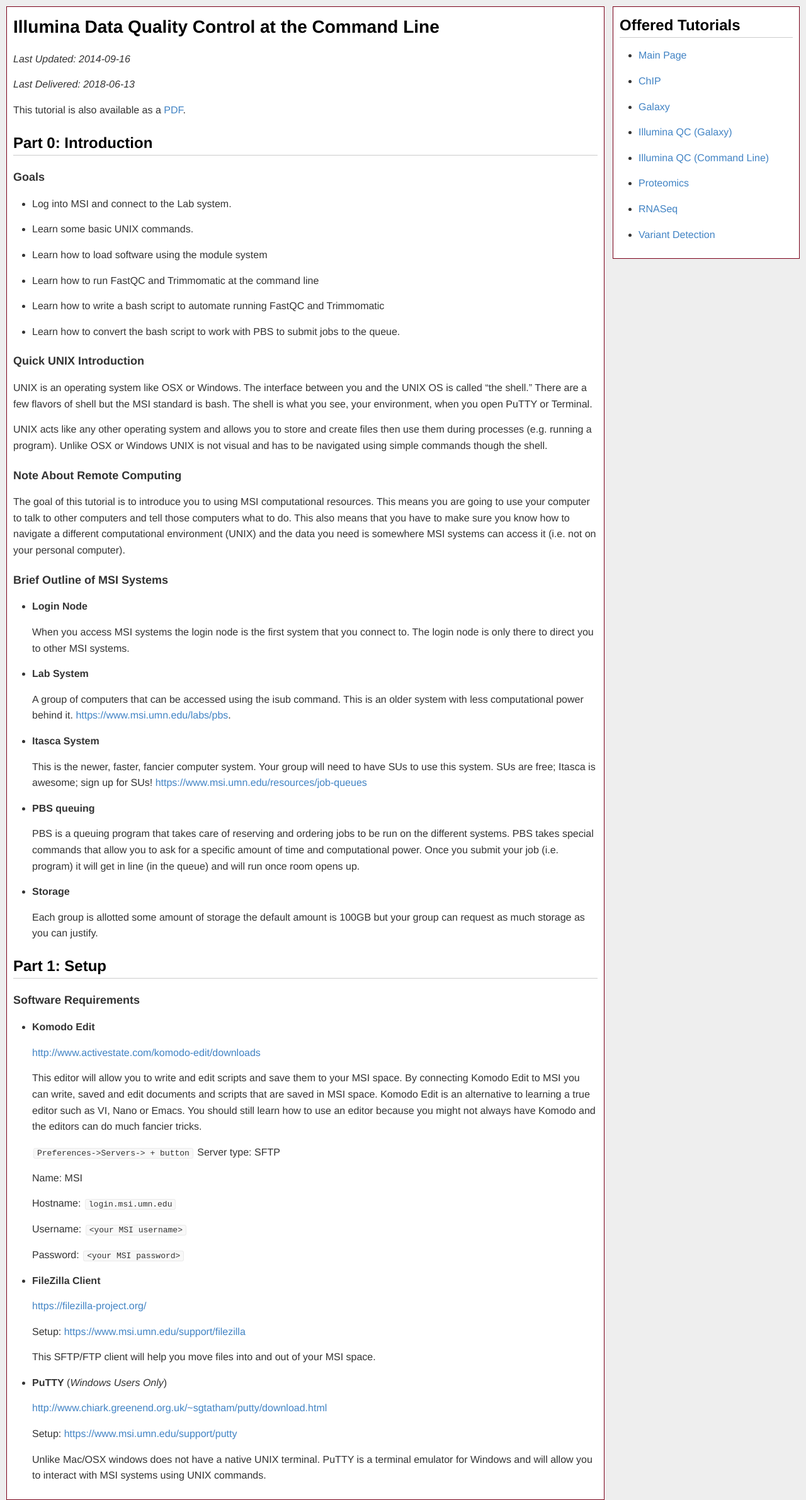
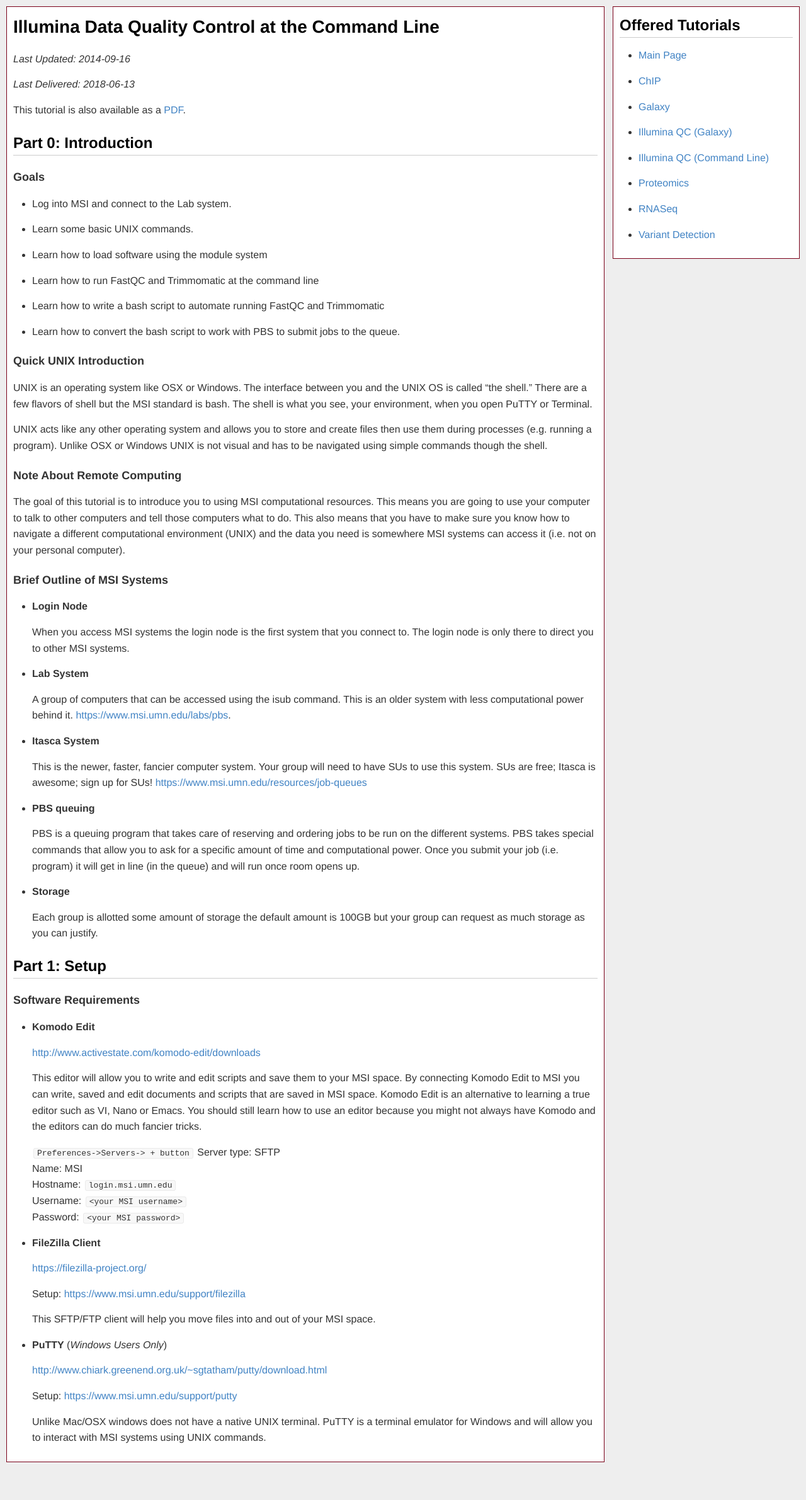
Before and after one commit to msi-ris/Tutorials, a Jekyll site: the page built from illumina_qc_cmd.md, in a window 1280 px wide. Shown: the whole page at 63% size. Built offline with Jekyll 4.4.1, drawn with Linux system fonts in a browser that asks for light colours; after the commit the page ends 2322 px from its top, so only the background shows below that.

```diff
--- a/illumina_qc_cmd.md
+++ b/illumina_qc_cmd.md
@@ -87,14 +87,10 @@ personal computer).
   still learn how to use an editor because you might not always have Komodo and
   the editors can do much fancier tricks.
 
-  `Preferences->Servers-> + button` Server type: SFTP
-
-  Name: MSI
-
-  Hostname: `login.msi.umn.edu`
-
-  Username: `<your MSI username>`
-
+  `Preferences->Servers-> + button` Server type: SFTP\
+  Name: MSI\
+  Hostname: `login.msi.umn.edu`\
+  Username: `<your MSI username>`\
   Password: `<your MSI password>`
 
 - **FileZilla Client**
```
